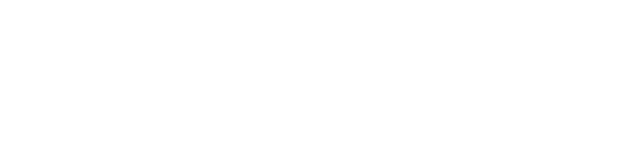
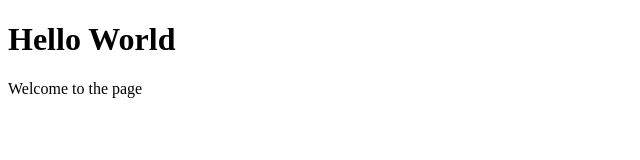
Before and after one commit to Minuu7/SAMUEL-MINHAZ-COLLAB, a plain HTML site: page index.html in a window 1280 px wide. Shown: the whole page, without its empty margins (0-640 px from the left). Drawn offline with Linux system fonts and the light colour scheme.

Commit message:
Update index.html
Minhaz added first one

```diff
--- a/index.html
+++ b/index.html
@@ -1,2 +1,4 @@
 <!DOCTYPE html>
-<h1>
+<h1 id="title"> Hello World</h1>
+<p id="description"> Welcome to the page </p>
+<form id="survey-form"></form>
```
